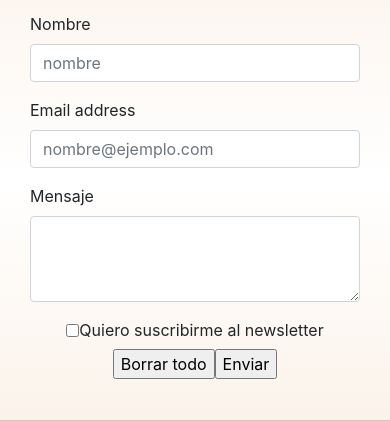
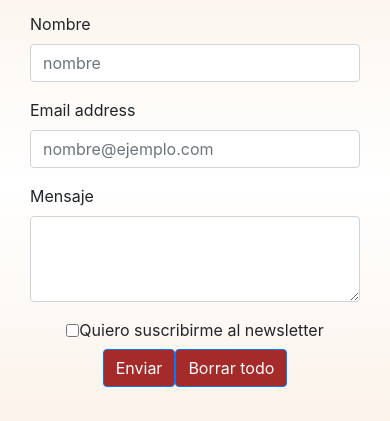
Before and after one commit to camiiossola/4taEntrega_bakery, a plain HTML site: page views/contacto.html in a window 390 px wide. Shown: the part 164-585 px from the top of the page. Drawn offline with nearby package versions, Linux system fonts and the light colour scheme; a web font is replaced by a local one.

Commit message:
modifique los botones de contacto

```diff
--- a/css/estilo.css
+++ b/css/estilo.css
@@ -14,6 +14,10 @@
   color: brown; }
 
 .blog__card--color div .btn {
+  color: white;
+  background-color: brown; }
+
+.botonesFlex .btn {
   color: white;
   background-color: brown; }
 
@@ -381,7 +385,7 @@ footer div h3 {
   .botonesFlex {
     display: flex;
     justify-content: center;
-    margin: 2% 2% 10% 2%; }
+    margin: 2% 3% 10% 3%; }
   /*TABLA*/
   .tablaEstilo div {
     font-family: cabin;
--- a/scss/_colores.scss
+++ b/scss/_colores.scss
@@ -22,11 +22,15 @@ $negro: black;
         color: rgb(255, 255, 255);
         background-color: brown;}}
 
+.botonesFlex {
+    .btn {
+        color: rgb(255, 255, 255);
+        background-color: brown;}}
+
 .gridFooter{
     margin-top: 2%;
     background-color: rgb(236, 188, 188);
-    padding-bottom: 5%;
-}
+    padding-bottom: 5%;}
 
 /*BACKGROUND*/
 header {
--- a/scss/style.scss
+++ b/scss/style.scss
@@ -304,7 +304,7 @@ body {
     .botonesFlex {
         display: flex;
         justify-content: center;
-        margin: 2% 2% 10% 2%;}
+        margin: 2% 3% 10% 3%;}
     /*TABLA*/
     .tablaEstilo div{
         font-family: cabin;
--- a/views/contacto.html
+++ b/views/contacto.html
@@ -85,8 +85,8 @@
                             <div>Quiero suscribirme al newsletter</div>
                         </div>
                         <div class="botonesFlex">
-                            <input type="reset" value="Borrar todo">
-                            <input type="submit" value="Enviar">
+                            <input class="btn btn-primary" type="submit" value="Enviar">
+                            <input class="btn btn-primary" type="reset" value="Borrar todo">
                         </div>
                     </form>
                 </div>
```
Also changed, not shown: views/lorem4.html (+1 -1 lines).
